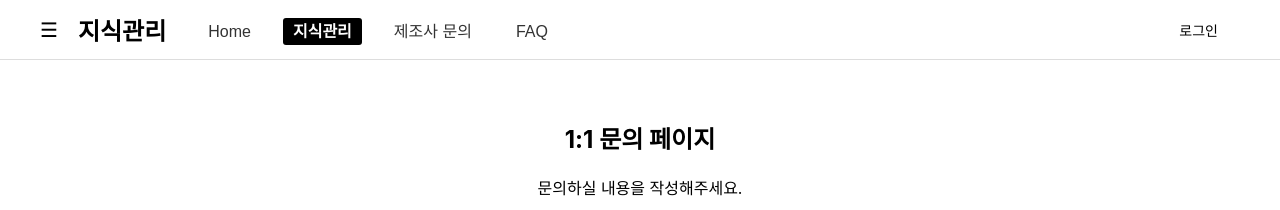
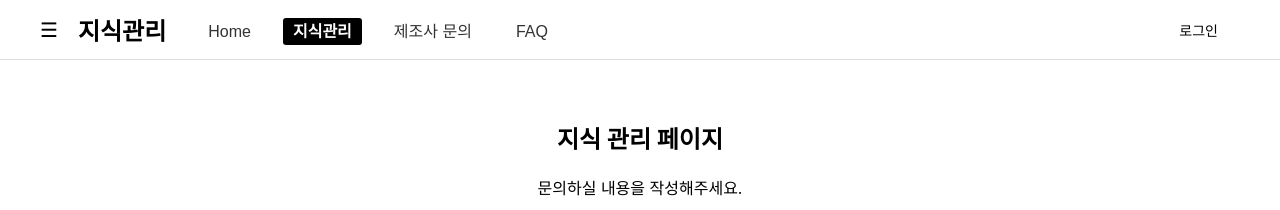
Before and after one commit to CookKMS/Cook_KMS_FrontEnd, a React (Create React App) app: page /Knowledge in a window 1280 px wide. Shown: the top 210 px of the page. Built offline with nearby package versions, Linux system fonts and the light colour scheme.

Commit message:
Feat/ Knowledge.js에 지식 관리 페이지로 텍스트 수정
우와

```diff
--- a/package.json
+++ b/package.json
@@ -9,6 +9,7 @@
     "@testing-library/user-event": "^13.5.0",
     "react": "^19.1.0",
     "react-dom": "^19.1.0",
+    "react-router-dom": "^7.6.1",
     "react-scripts": "5.0.1",
     "web-vitals": "^2.1.4"
   },
--- a/src/pages/Knowledge.js
+++ b/src/pages/Knowledge.js
@@ -6,7 +6,7 @@ function Knowledge() {
     <>
       <Header />
       <div style={{ padding: '40px', textAlign: 'center' }}>
-        <h2>1:1 문의 페이지</h2>
+        <h2>지식 관리 페이지</h2>
         <p>문의하실 내용을 작성해주세요.</p>
       </div>
     </>
```
Also changed, not shown: 1 other file (tests, documents, lock files or other folders).
